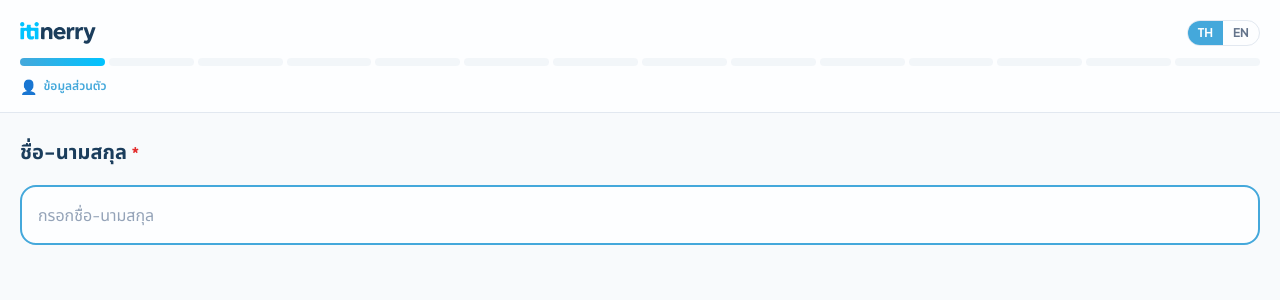
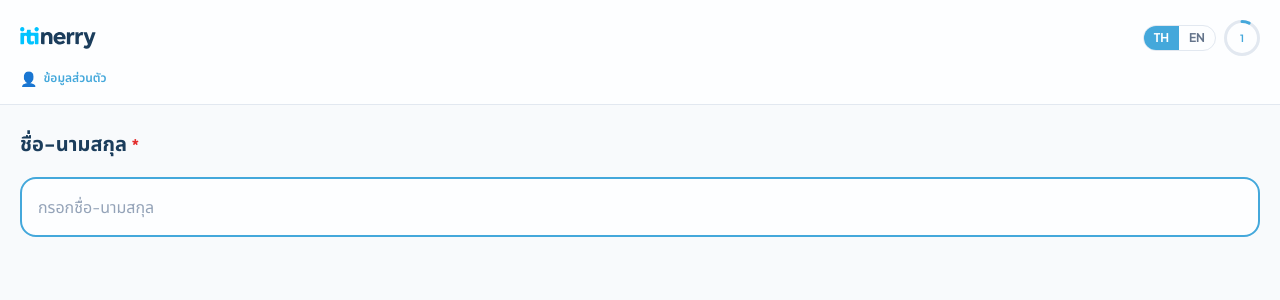
Before and after one commit to tripforgeadmin/itinerry-app, a Next.js app: page /q in a window 1280 px wide. Shown: the top 300 px of the page. Built offline with nearby package versions, Linux system fonts and the light colour scheme.

Commit message:
Fix CircularProgress: use solid color instead of SVG gradient to prevent Framer Motion error

```diff
--- a/components/form/QuestionScreen.tsx
+++ b/components/form/QuestionScreen.tsx
@@ -6,6 +6,34 @@ import type { Question } from "@/lib/questions";
 import type { Answers } from "@/store/formStore";
 
 export type Lang = "th" | "en";
+
+function CircularProgress({ current, total }: { current: number; total: number }) {
+  const size = 36;
+  const stroke = 3;
+  const r = (size - stroke) / 2;
+  const circumference = 2 * Math.PI * r;
+  const progress = circumference - (current / total) * circumference;
+
+  return (
+    <div className="relative" style={{ width: size, height: size }}>
+      <svg width={size} height={size} style={{ transform: "rotate(-90deg)" }}>
+        <circle cx={size / 2} cy={size / 2} r={r} fill="none"
+          stroke="var(--color-border)" strokeWidth={stroke} />
+        <motion.circle cx={size / 2} cy={size / 2} r={r} fill="none"
+          stroke="#44a8db" strokeWidth={stroke}
+          strokeLinecap="round"
+          strokeDasharray={circumference}
+          initial={false}
+          animate={{ strokeDashoffset: progress }}
+          transition={{ duration: 0.4, ease: "easeOut" }}
+        />
+      </svg>
+      <span className="absolute inset-0 flex items-center justify-center text-[10px] font-bold text-accent">
+        {current}
+      </span>
+    </div>
+  );
+}
 
 interface QuestionScreenProps {
   question: Question;
@@ -112,24 +140,9 @@ export function QuestionScreen({
                 EN
               </button>
             </div>
+            {/* Circular progress */}
+            <CircularProgress current={qIndex + 1} total={totalQ} />
           </div>
-        </div>
-        {/* Power bar */}
-        <div className="flex items-center gap-1 mt-1">
-          {Array.from({ length: totalQ }).map((_, i) => (
-            <motion.div
-              key={i}
-              className="h-2 flex-1 rounded-full"
-              initial={false}
-              animate={{
-                background: i < qIndex + 1
-                  ? "linear-gradient(90deg, #44a8db, #00c3ff)"
-                  : "var(--color-border)",
-                opacity: i < qIndex + 1 ? 1 : 0.4,
-              }}
-              transition={{ duration: 0.3, delay: i * 0.02 }}
-            />
-          ))}
         </div>
         {/* Section tag */}
         <div className="flex items-center gap-1.5 mt-2.5">
@@ -202,38 +215,35 @@ export function QuestionScreen({
                 </>
               )}
 
-              {/* Radio / Dropdown as cards */}
+              {/* Radio / Dropdown as grid */}
               {(question.type === "radio" || question.type === "dropdown") && (
-                <div className="flex flex-col gap-2">
+                <div className="grid grid-cols-2 gap-2">
                   {question.options?.map((opt, i) => (
                     <motion.button
                       key={opt.value}
-                      initial={{ opacity: 0, x: 16 }}
-                      animate={{ opacity: 1, x: 0 }}
+                      initial={{ opacity: 0, scale: 0.92 }}
+                      animate={{ opacity: 1, scale: 1 }}
                       transition={{ delay: i * 0.04, duration: 0.2 }}
                       type="button"
                       onClick={() => handleSelect(opt.value)}
                       className={[
-                        "w-full flex items-center gap-3 px-4 py-3.5 rounded-2xl border-2 text-left transition-all active:scale-[0.98] font-medium text-sm",
+                        "flex flex-col items-center justify-center gap-1.5 px-3 py-4 rounded-2xl border-2 text-center transition-all active:scale-[0.97] font-medium text-sm",
                         value === opt.value
                           ? "border-accent bg-accent-bg text-primary shadow-card"
                           : "border-border bg-card text-primary-mid hover:border-accent-tint",
                       ].join(" ")}
                     >
-                      <span className={[
-                        "w-5 h-5 rounded-full border-2 flex-shrink-0 flex items-center justify-center transition-all",
-                        value === opt.value ? "border-accent" : "border-border",
-                      ].join(" ")}>
-                        {value === opt.value && (
-                          <motion.span
-                            initial={{ scale: 0 }}
-                            animate={{ scale: 1 }}
-                            className="w-2.5 h-2.5 rounded-full bg-accent"
-                          />
-                        )}
+                      {opt.emoji && <span className="text-2xl">{opt.emoji}</span>}
+                      <span className="leading-tight text-xs">
+                        {lang === "en" && opt.labelEn ? opt.labelEn : opt.label}
                       </span>
-                      {opt.emoji && <span className="text-lg">{opt.emoji}</span>}
-                      <span>{lang === "en" && opt.labelEn ? opt.labelEn : opt.label}</span>
+                      {value === opt.value && (
+                        <motion.span
+                          initial={{ scale: 0 }}
+                          animate={{ scale: 1 }}
+                          className="w-2 h-2 rounded-full bg-accent mt-0.5"
+                        />
+                      )}
                     </motion.button>
                   ))}
 
```
